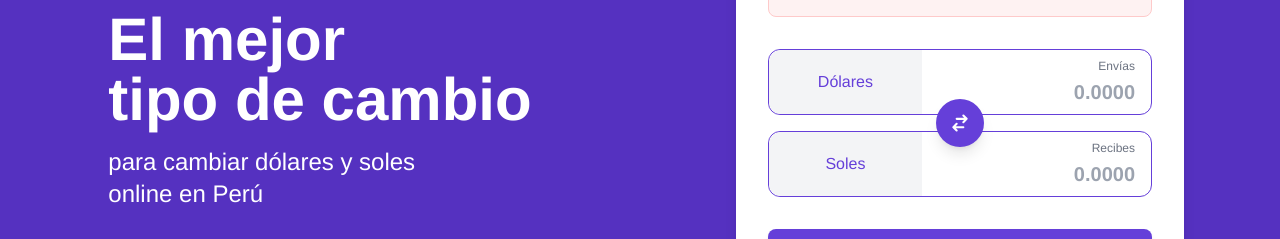
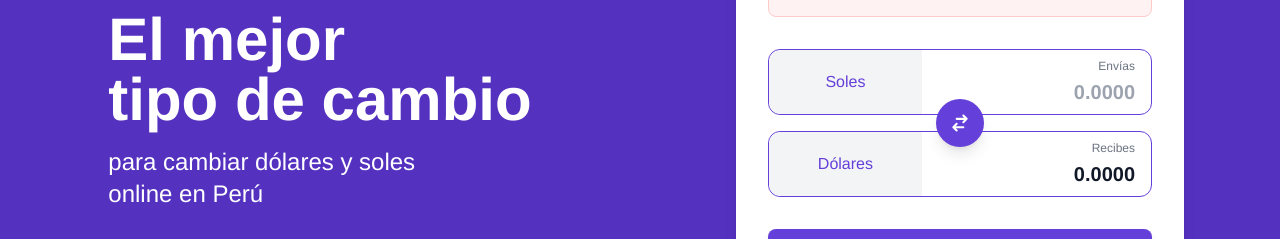
Before and after one commit to maxquispetc/prestamype-fx-quotter, a Vue app: page / in a window 1280 px wide. Shown: the part 290-529 px from the top of the page. Built offline with nearby package versions, Linux system fonts and the light colour scheme; no server answers; the database is empty.

Commit message:
feat(ui): wire inputs and toggle to conversion store

```diff
--- a/src/components/QuoteCard.vue
+++ b/src/components/QuoteCard.vue
@@ -34,86 +34,114 @@
 
       <!-- Tasas normales -->
       <div v-else class="flex justify-between items-center">
-        <!-- Dólar compra (activo) -->
+        <!-- Dólar compra (activo cuando mode === 'USD_TO_PEN') -->
         <div class="text-center flex-1">
-          <p class="text-sm text-[#653fd9] mb-2">Dólar compra</p>
+          <p
+            class="text-sm mb-2"
+            :class="mode === 'USD_TO_PEN' ? 'text-[#653fd9]' : 'text-gray-600'"
+          >
+            Dólar compra
+          </p>
           <div class="relative">
-            <p class="text-2xl font-bold text-[#653fd9]">
+            <p
+              class="text-2xl font-bold"
+              :class="
+                mode === 'USD_TO_PEN' ? 'text-[#653fd9]' : 'text-gray-400'
+              "
+            >
               {{ formatRate(purchase_price) }}
             </p>
             <div
+              v-if="mode === 'USD_TO_PEN'"
               class="absolute bottom-0 left-0 right-0 h-0.5 bg-[#653fd9]"
             ></div>
           </div>
         </div>
 
-        <!-- Dólar venta (inactivo) -->
+        <!-- Dólar venta (activo cuando mode === 'PEN_TO_USD') -->
         <div class="text-center flex-1">
-          <p class="text-sm text-gray-600 mb-2">Dólar venta</p>
-          <p class="text-2xl font-bold text-gray-400">
-            {{ formatRate(sale_price) }}
+          <p
+            class="text-sm mb-2"
+            :class="mode === 'PEN_TO_USD' ? 'text-[#653fd9]' : 'text-gray-600'"
+          >
+            Dólar venta
           </p>
+          <div class="relative">
+            <p
+              class="text-2xl font-bold"
+              :class="
+                mode === 'PEN_TO_USD' ? 'text-[#653fd9]' : 'text-gray-400'
+              "
+            >
+              {{ formatRate(sale_price) }}
+            </p>
+            <div
+              v-if="mode === 'PEN_TO_USD'"
+              class="absolute bottom-0 left-0 right-0 h-0.5 bg-[#653fd9]"
+            ></div>
+          </div>
         </div>
       </div>
     </div>
 
     <!-- Inputs de conversión -->
     <div class="relative mb-8">
-      <!-- Dólares -->
+      <!-- Input principal según el modo -->
       <div
         class="flex items-center bg-white rounded-xl mb-4 border border-[#653fd9] overflow-hidden"
       >
         <div
           class="bg-gray-100 px-4 py-5 rounded-l-xl flex items-center justify-center w-2/5"
         >
-          <label for="dollars-input" class="text-l font-medium text-[#653fd9]"
-            >Dólares</label
+          <label
+            :for="mode === 'PEN_TO_USD' ? 'soles-input' : 'dollars-input'"
+            class="text-l font-medium text-[#653fd9]"
           >
+            {{ mode === "PEN_TO_USD" ? "Soles" : "Dólares" }}
+          </label>
         </div>
         <div class="text-right flex-1 px-4 py-2">
           <p class="text-xs text-gray-500 mb-1">Envías</p>
           <input
-            ref="dollarsInput"
-            id="dollars-input"
-            v-model="dollarsAmount"
+            :ref="mode === 'PEN_TO_USD' ? 'solesInput' : 'dollarsInput'"
+            :id="mode === 'PEN_TO_USD' ? 'soles-input' : 'dollars-input'"
+            v-model="currentInputValue"
             type="text"
             inputmode="decimal"
             placeholder="0.0000"
             class="text-xl font-bold text-gray-900 bg-transparent border-none outline-none w-full text-right"
-            :class="{ 'text-red-500': !isValidAmount(dollarsAmount) }"
-            :aria-invalid="!isValidAmount(dollarsAmount)"
-            aria-label="Cantidad en dólares"
-            @input="normalizeInput"
+            :class="{ 'text-red-500': !isValidAmount(currentInputValue) }"
+            :aria-invalid="!isValidAmount(currentInputValue)"
+            :aria-label="`Cantidad en ${
+              mode === 'PEN_TO_USD' ? 'soles' : 'dólares'
+            }`"
+            @input="handleInputChange"
           />
         </div>
       </div>
 
-      <!-- Soles -->
+      <!-- Input de salida (solo lectura) -->
       <div
         class="flex items-center bg-white rounded-xl mt-4 border border-[#653fd9] overflow-hidden"
       >
         <div
           class="bg-gray-100 px-4 py-5 rounded-l-xl flex items-center justify-center w-2/5"
         >
-          <label for="soles-input" class="text-l font-medium text-[#653fd9]"
-            >Soles</label
+          <label
+            :for="mode === 'PEN_TO_USD' ? 'dollars-output' : 'soles-output'"
+            class="text-l font-medium text-[#653fd9]"
           >
+            {{ mode === "PEN_TO_USD" ? "Dólares" : "Soles" }}
+          </label>
         </div>
         <div class="text-right flex-1 px-4 py-2">
           <p class="text-xs text-gray-500 mb-1">Recibes</p>
-          <input
-            ref="solesInput"
-            id="soles-input"
-            v-model="solesAmount"
-            type="text"
-            inputmode="decimal"
-            placeholder="0.0000"
-            class="text-xl font-bold text-gray-900 bg-transparent border-none outline-none w-full text-right"
-            :class="{ 'text-red-500': !isValidAmount(solesAmount) }"
-            :aria-invalid="!isValidAmount(solesAmount)"
-            aria-label="Cantidad en soles"
-            @input="normalizeInput"
-          />
+          <div
+            :id="mode === 'PEN_TO_USD' ? 'dollars-output' : 'soles-output'"
+            class="text-xl font-bold text-gray-900 w-full text-right"
+          >
+            {{ formattedResult }}
+          </div>
         </div>
       </div>
 
@@ -156,22 +184,43 @@
 </template>
 
 <script setup lang="ts">
-import { ref, onMounted, onUnmounted } from "vue";
+import { ref, computed, watch, onMounted, onUnmounted } from "vue";
 import { storeToRefs } from "pinia";
 import { useRatesStore } from "@/stores/rates";
+import { useConversionStore } from "@/stores/conversion";
+import { formatAmount } from "@/services/number";
 
-// Store de tasas
+// Stores
 const ratesStore = useRatesStore();
+const conversionStore = useConversionStore();
 const { purchase_price, sale_price, loading, error } = storeToRefs(ratesStore);
-
-// Estados de los inputs
-const dollarsAmount = ref("");
-const solesAmount = ref("");
+const { mode, penInput, usdInput, result, hasResult } =
+  storeToRefs(conversionStore);
 
 // Referencias para manejo de foco
 const dollarsInput = ref<HTMLInputElement>();
 const solesInput = ref<HTMLInputElement>();
 const swapButton = ref<HTMLButtonElement>();
+
+// Debounce timer
+let debounceTimer: NodeJS.Timeout | null = null;
+
+// Computed properties
+const currentInputValue = computed({
+  get: () => (mode.value === "PEN_TO_USD" ? penInput.value : usdInput.value),
+  set: (value: string) => {
+    if (mode.value === "PEN_TO_USD") {
+      conversionStore.setPenInput(value);
+    } else {
+      conversionStore.setUsdInput(value);
+    }
+  },
+});
+
+const formattedResult = computed(() => {
+  if (!hasResult.value) return "0.0000";
+  return formatAmount(result.value, 4);
+});
 
 // Lifecycle hooks para manejo de suscripción
 onMounted(() => {
@@ -181,6 +230,9 @@ onMounted(() => {
 onUnmounted(() => {
   if (ratesStore.isSubscribed) {
     ratesStore.stop();
+  }
+  if (debounceTimer) {
+    clearTimeout(debounceTimer);
   }
 });
 
@@ -199,27 +251,45 @@ function isValidAmount(value: string): boolean {
   return regex.test(value);
 }
 
-// Normalizar input: convertir comas a puntos
-function normalizeInput(event: Event): void {
+// Manejar cambios en el input con debounce
+function handleInputChange(event: Event): void {
   const target = event.target as HTMLInputElement;
   const value = target.value.replace(/,/g, ".");
 
-  if (target.id === "dollars-input") {
-    dollarsAmount.value = value;
-  } else if (target.id === "soles-input") {
-    solesAmount.value = value;
+  // Actualizar inmediatamente para UI responsiva
+  currentInputValue.value = value;
+
+  // Debounce para evitar recomputos excesivos
+  if (debounceTimer) {
+    clearTimeout(debounceTimer);
   }
+
+  debounceTimer = setTimeout(() => {
+    // Sincronizar con el store después del debounce
+    conversionStore.syncWithRates();
+  }, 200);
 }
 
 // Manejar intercambio de monedas
 function handleSwap(): void {
-  // TODO(issue #5): aplicar conversiones usando purchase_price y sale_price
-  console.log("Swap clicked - implementar en Issue 5");
+  conversionStore.swapMode();
 
   // Preparar manejo de foco tras el swap
-  // Por ahora, enfocar el input de dólares
   setTimeout(() => {
-    dollarsInput.value?.focus();
+    const activeInput =
+      mode.value === "PEN_TO_USD" ? solesInput.value : dollarsInput.value;
+    activeInput?.focus();
   }, 100);
 }
+
+// Watcher para sincronizar cuando cambian las tasas
+watch(
+  () => [purchase_price.value, sale_price.value],
+  () => {
+    if (hasResult.value) {
+      conversionStore.syncWithRates();
+    }
+  },
+  { deep: true }
+);
 </script>
--- a/src/views/QuoteView.vue
+++ b/src/views/QuoteView.vue
@@ -22,5 +22,21 @@
 </template>
 
 <script setup lang="ts">
+import { onMounted, onUnmounted } from "vue";
 import QuoteCard from "@/components/QuoteCard.vue";
+import { useRatesStore } from "@/stores/rates";
+
+// Stores
+const ratesStore = useRatesStore();
+
+// Lifecycle hooks para manejo de suscripción
+onMounted(() => {
+  ratesStore.start();
+});
+
+onUnmounted(() => {
+  if (ratesStore.isSubscribed) {
+    ratesStore.stop();
+  }
+});
 </script>
```
Also changed, not shown: 1 other file (tests, documents, lock files or other folders).
